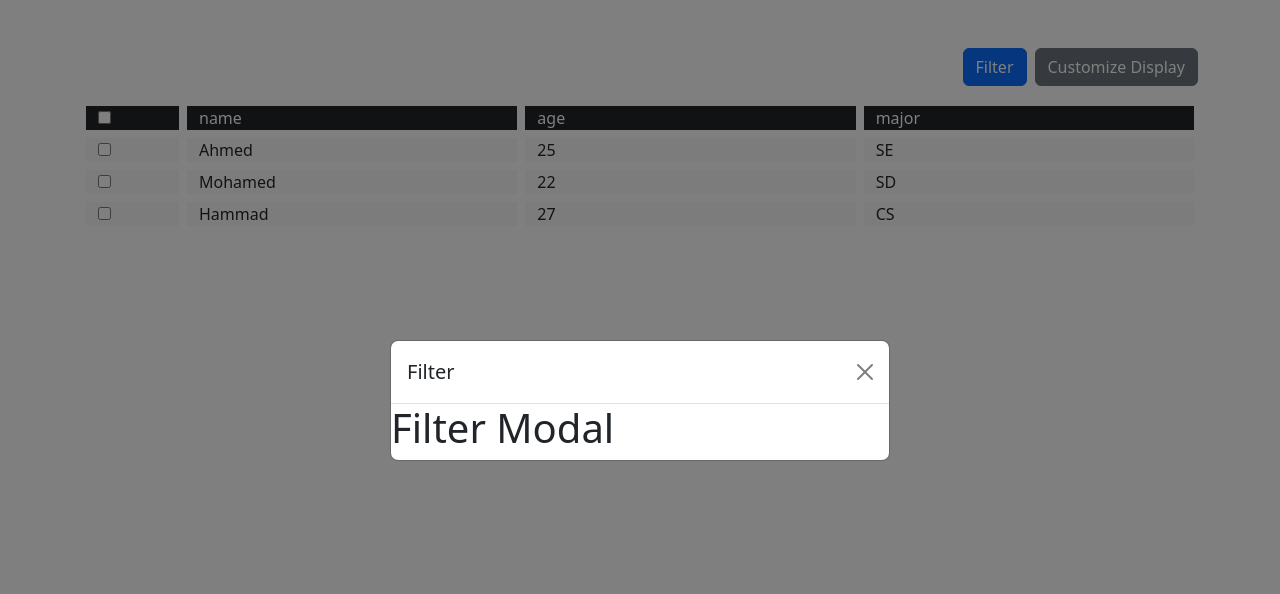
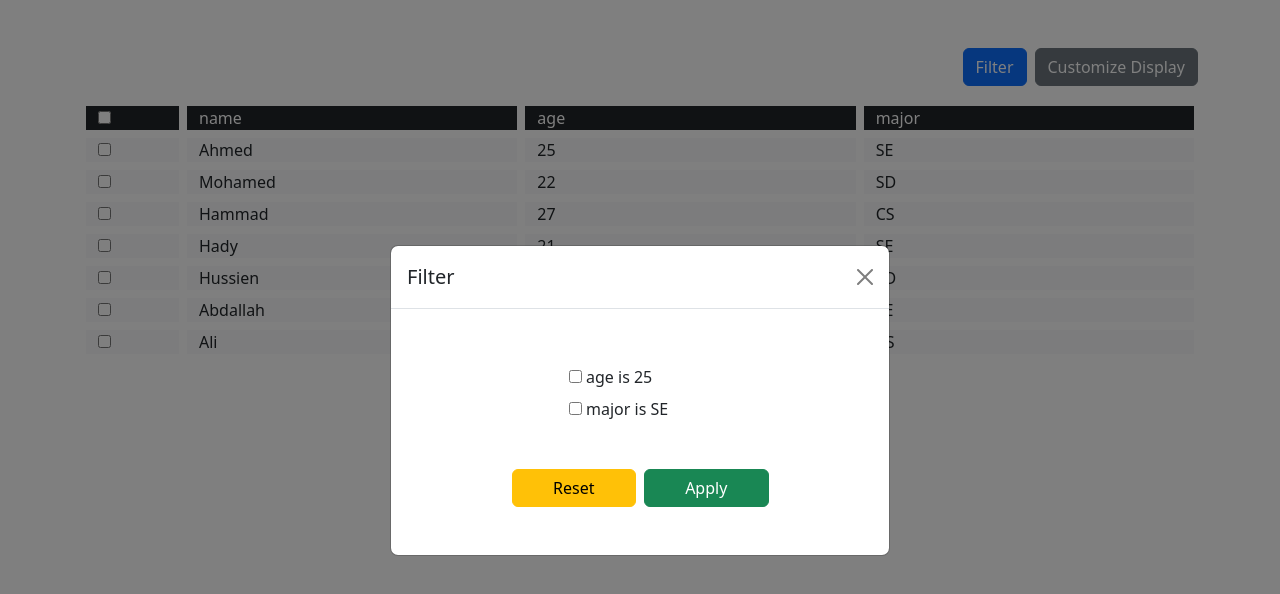
Before and after one commit to Mohamed3Okasha/react-typescript-practice, a React (Create React App) app: page /home in a window 1280 px wide. Both pictures are taken after a click on the button "Filter". Shown: the top 594 px of the page. Built offline with nearby package versions, Linux system fonts and the light colour scheme.

Commit message:
Implement Filter ui & logic

```diff
--- /dev/null
+++ b/src/components/Filter/FilterItem.tsx
@@ -0,0 +1,33 @@
+import { filterType } from "../../types/filter";
+import { useState } from "react";
+
+type FilterItemProps = {
+  filter: filterType;
+  index: number;
+  toggleFilterCheck: (index: number) => void;
+};
+
+export function FilterItem({
+  filter,
+  index,
+  toggleFilterCheck,
+}: FilterItemProps) {
+  const filterKey = Object.keys(filter)[0];
+  //   const [isChecked, setIsChecked] = useState(false);
+
+  return (
+    <div key={filterKey} className="row mt-2 justify-content-center">
+      <div className="col-4">
+        <input
+          type="checkbox"
+          checked={filter.checked}
+          onChange={() => toggleFilterCheck(index)}
+          id={filterKey}
+        />
+        <label htmlFor={filterKey} className="ms-1">
+          {`${filterKey} is ${filter[filterKey]}`}
+        </label>
+      </div>
+    </div>
+  );
+}
--- a/src/components/Filter/FilterModal.tsx
+++ b/src/components/Filter/FilterModal.tsx
@@ -1,6 +1,7 @@
 import { createPortal } from "react-dom";
+import Filter from ".";
 
-const ModalOverlay = (props: any) => {
+const ModalOverlay = ({ data, setData }: any) => {
   return (
     <div
       className="modal fade"
@@ -23,20 +24,24 @@ const ModalOverlay = (props: any) => {
               aria-label="Close"
             ></button>
           </div>
-          <h1>Filter Modal</h1>
+          <Filter
+            filtersData={[{ age: 25 }, { major: "SE" }]}
+            data={data}
+            setData={setData}
+          />
         </div>
       </div>
     </div>
   );
 };
 
-export default function FilterModal(props: any) {
+export default function FilterModal({ data, setData }: any) {
   return (
     <>
       {createPortal(
         <>
           {/* <Backdrop onClick={props.onConfirm} /> */}
-          <ModalOverlay />
+          <ModalOverlay data={data} setData={setData} />
         </>,
         document.getElementById("modal-root")!
       )}
--- a/src/components/Filter/index.tsx
+++ b/src/components/Filter/index.tsx
@@ -1,7 +1,112 @@
-export default function Filter() {
+import { useState, useEffect } from "react";
+import { filterType } from "../../types/filter";
+import { FilterItem } from "./FilterItem";
+import { useAppContext } from "./../../context/AppContext";
+import { getValue } from "./../Table/getValue";
+
+type FilterProps = {
+  filtersData: filterType[];
+  data: any;
+  setData: any;
+};
+
+export default function Filter({ filtersData, data, setData }: FilterProps) {
+  const [filters, setFilters] = useState<filterType[]>(() =>
+    filtersData.map((filter) => ({ ...filter, checked: false }))
+  );
+
+  useEffect(() => {}, []);
+  const { studentsData, setStudentsData } = useAppContext();
+
+  const handleApply = () => {
+    handleReset();
+    setData((prevData: any[]) => {
+      let cloneData = [...prevData];
+      filters.forEach((filter) => {
+        const filterKey = Object.keys(filter)[0];
+        cloneData.forEach((dataItem) => {
+          if (filter.checked) {
+            if (dataItem[filterKey] === filter[filterKey]) return;
+            else {
+              dataItem.visible = false;
+              return dataItem;
+            }
+          }
+        });
+      });
+      return cloneData;
+      // const newArr = [...prevData];
+      // prevData.map((dataItem) => {
+      // let initialFilter = false;
+      // filters.forEach((filter) => {
+      //   const filterKey = Object.keys(filter)[0];
+      //   if (
+      //     filter.checked &&
+      //     getValue(filterKey, dataItem) === filter[filterKey]
+      //   ) {
+      //     initialFilter = true;
+      //     console.log(
+      //       filterKey,
+      //       "if",
+      //       cloneDataItem.name,
+      //       getValue(filterKey, dataItem),
+      //       filter[filterKey]
+      //       );
+      //       return;
+      //     } else {
+      //       console.log(
+      //         filterKey,
+      //         "else",
+      //         cloneDataItem.name,
+      //         getValue(filterKey, dataItem),
+      //         filter[filterKey]
+      //         );
+      //         cloneDataItem.visible = false;
+      //       }
+      //     });
+      //     return cloneDataItem;
+      //   }
+      // })
+      // return newArr;
+    });
+  };
+
+  const handleReset = () => {
+    setData((prevData: any[]) =>
+      prevData.map((dataItem) => ({ ...dataItem, visible: true }))
+    );
+  };
+  const toggleFilterCheck = (index: number) => {
+    // setIsChecked((prevIsChecked) => !prevIsChecked);
+    setFilters((prevFilters) =>
+      prevFilters.map((filter, filterIndex) => {
+        if (filterIndex === index)
+          return { ...filter, checked: !filter.checked };
+        else return filter;
+      })
+    );
+  };
+
   return (
-    <>
-      <h1>Filter</h1>
-    </>
+    <div className="container my-5">
+      {filters.map((filter, index) => {
+        return (
+          <FilterItem
+            key={index}
+            index={index}
+            filter={filter}
+            toggleFilterCheck={toggleFilterCheck}
+          />
+        );
+      })}
+      <div className="row mt-5 justify-content-center">
+        <button className="col-3 btn btn-warning me-2" onClick={handleReset}>
+          Reset
+        </button>
+        <button className="col-3 btn btn-success" onClick={handleApply}>
+          Apply
+        </button>
+      </div>
+    </div>
   );
 }
--- a/src/components/Table/index.tsx
+++ b/src/components/Table/index.tsx
@@ -2,6 +2,7 @@ import React, { useState } from "react";
 import { tableColumn } from "../../types/tableColumn";
 import { tableRow } from "../../types/tableRow";
 import { getValue } from "./getValue";
+const { v4: uuidv4 } = require("uuid");
 
 type TableProps = {
   studentsData: tableRow[];
@@ -38,8 +39,10 @@ export function Table({
             );
         })}
       </div>
-      {studentsData.map((row) => (
-        <div key={row.id} className="col-3 col-sm-12 row no-gutters">
+      {studentsData.map((row) => {
+        if (row.visible) {
+          return (
+            <div key={uuidv4()} className="col-3 col-sm-12 row no-gutters">
               <div className="d-none d-sm-block col-sm-1 bg-light m-1">
                 <input
                   type="checkbox"
@@ -57,7 +60,9 @@ export function Table({
                   );
               })}
             </div>
-      ))}
+          );
+        }
+      })}
     </div>
   );
 }
--- a/src/context/AppContext.tsx
+++ b/src/context/AppContext.tsx
@@ -9,6 +9,7 @@ type AppProviderProps = {
 
 type AppContextsVals = {
   studentsData: tableRow[];
+  setStudentsData: (studentsData: any) => void;
   toggleRowCheck: (id: number) => void;
   toggleRowCheckAll: () => void;
   checkedAll: boolean;
@@ -26,7 +27,6 @@ export function AppContextProvider({ children }: AppProviderProps) {
   const [studentsData, setStudentsData] = useState(students);
   const [checkedAll, setCheckedAll] = useState(false);
   const [tableColumns, setTableColums] = useState<tableColumn[]>(columns);
-
   const toggleRowCheck = (id: number) => {
     setStudentsData((currData) => {
       return currData.map((row) => {
@@ -48,14 +48,11 @@ export function AppContextProvider({ children }: AppProviderProps) {
     });
   };
 
-  const changeColumnsState = (localTableColumns: tableColumn[]) => {
-    setTableColums(localTableColumns);
-  };
-
   return (
     <AppContext.Provider
       value={{
         studentsData,
+        setStudentsData,
         toggleRowCheck,
         toggleRowCheckAll,
         checkedAll,
--- a/src/data/students.ts
+++ b/src/data/students.ts
@@ -16,6 +16,24 @@ export const students = [
     checked: false,
     visible: true,
   },
+  { id: 4, name: "Hady", age: 21, major: "SE", checked: false, visible: true },
+  {
+    id: 5,
+    name: "Hussien",
+    age: 25,
+    major: "SD",
+    checked: false,
+    visible: true,
+  },
+  {
+    id: 6,
+    name: "Abdallah",
+    age: 21,
+    major: "SE",
+    checked: false,
+    visible: true,
+  },
+  { id: 7, name: "Ali", age: 21, major: "CS", checked: false, visible: true },
 ];
 
 export const columns = [{ name: true! }, { age: true! }, { major: true! }];
--- a/src/pages/Home/index.tsx
+++ b/src/pages/Home/index.tsx
@@ -6,6 +6,7 @@ import { useAppContext } from "../../context/AppContext";
 export function Home() {
   const {
     studentsData,
+    setStudentsData,
     toggleRowCheck,
     toggleRowCheckAll,
     checkedAll,
@@ -24,7 +25,7 @@ export function Home() {
           >
             Filter
           </button>
-          <FilterModal />
+          <FilterModal data={studentsData} setData={setStudentsData} />
           <button
             type="button"
             className="btn btn-secondary ms-2"
--- /dev/null
+++ b/src/types/filter.ts
@@ -0,0 +1,4 @@
+export type filterType = {
+  [key: string]: any;
+  checked?: boolean;
+};
--- a/src/types/tableRow.ts
+++ b/src/types/tableRow.ts
@@ -4,4 +4,5 @@ export type tableRow = {
   age: number;
   major: string;
   checked: boolean;
+  visible: boolean;
 };
```
Lines whose indentation alone changed are shown as unchanged.
